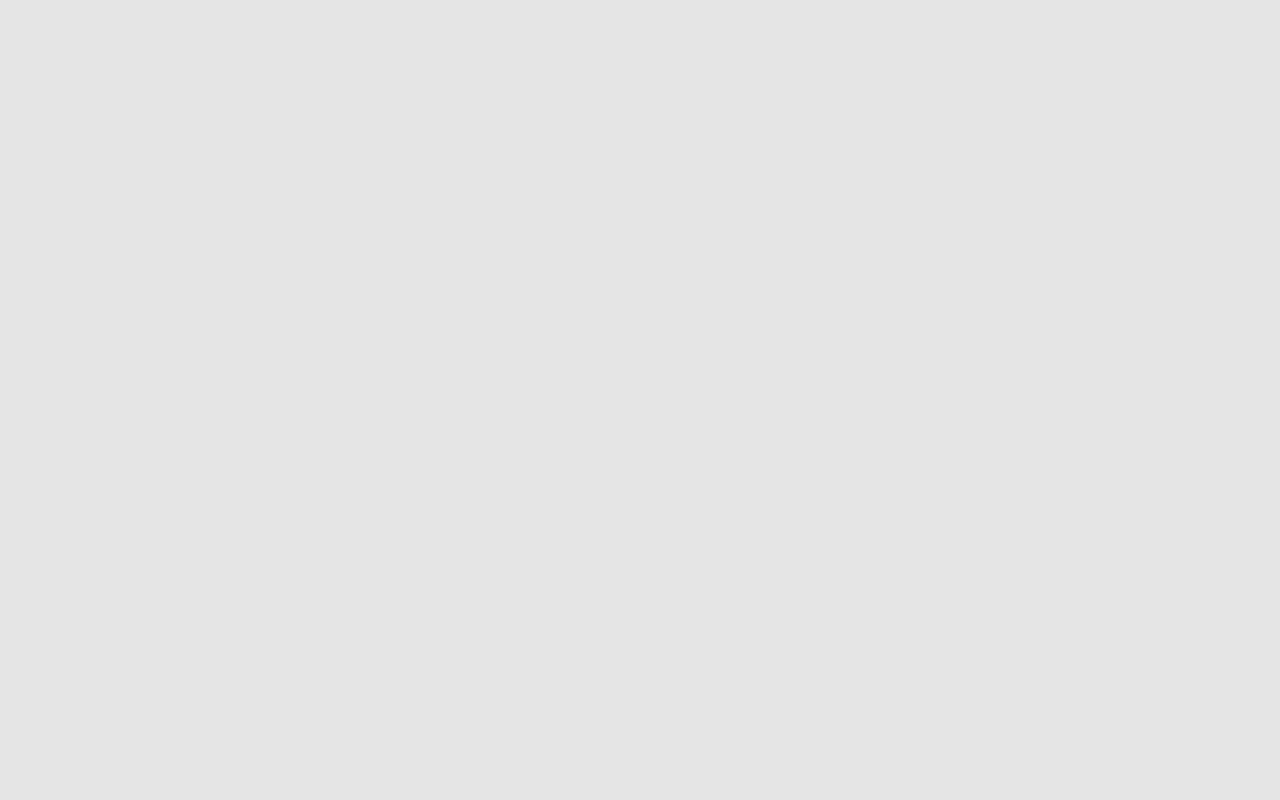
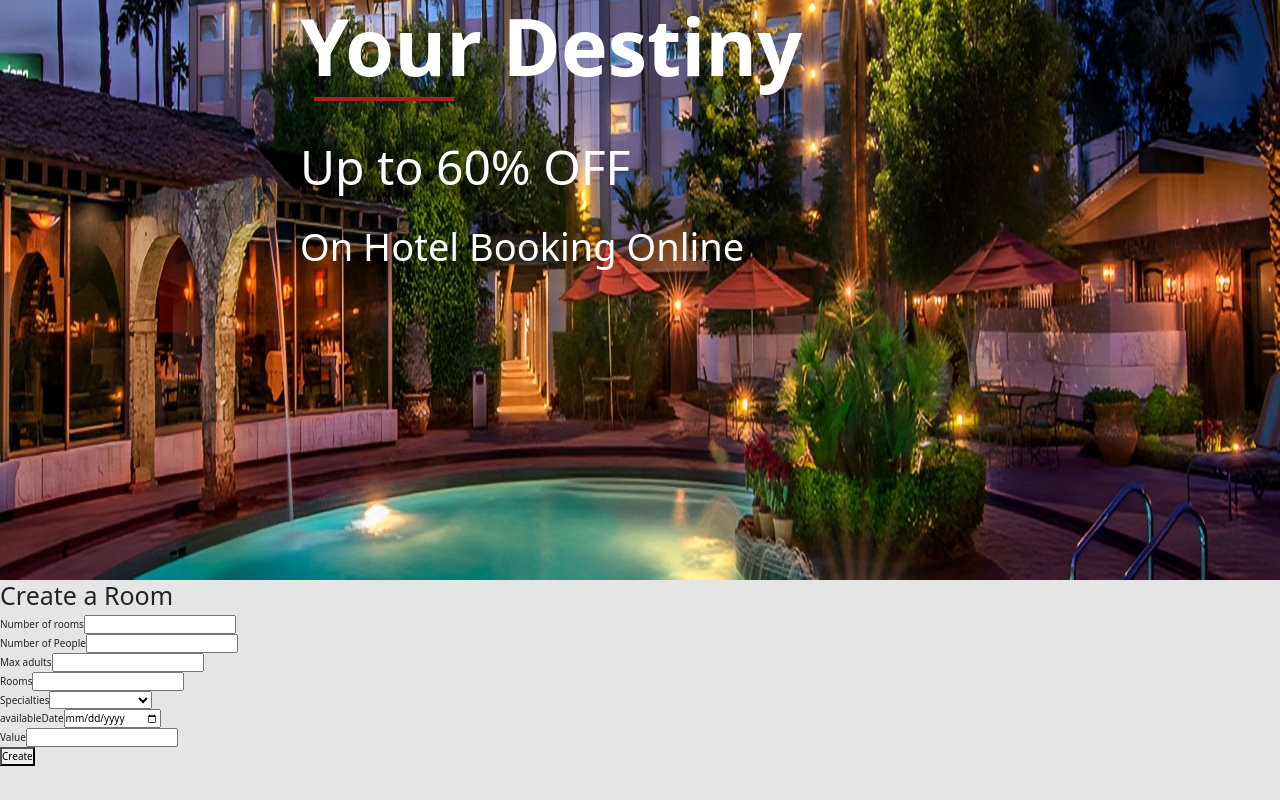
Before and after one commit to IgnacioPerezEtc/Proyecto-Final, a React (Vite) app in the folder client/: page /formRoom in a window 1280 px wide. Before the commit this address had no page. Shown: the part 220-1020 px from the top of the page. Before the commit the page ends 800 px from the top, so only its background shows below. Built offline with nearby package versions, Linux system fonts and the light colour scheme.

Commit message:
formulario de room y los rooms en hotelDetail

```diff
--- a/client/src/App.jsx
+++ b/client/src/App.jsx
@@ -9,6 +9,7 @@ import HotelDetail from "./components/HotelDetail/HotelDetail.jsx";
 import RoomDetail from "./components/RoomDetail/RoomDetail.jsx";
 // import 'bootstrap/dist/css/bootstrap.min.css';
 import FormHotels from "./components/FormHotels/FormHotels.jsx";
+import FormRooms from "./components/FormRooms/FormRooms.jsx"
 function App() {
   return (
     <Provider store={store}>
@@ -19,7 +20,7 @@ function App() {
             <Route path="/hotels" element={<Hotels />} />
             <Route path="/hotels/:id" element={<HotelDetail />} />
             <Route path="/aboutUs" element={<AboutUs />} />
-            <Route path="/form" element={<FormHotels />} />
+            <Route path="/formRoom" element={<FormRooms />} />
             <Route path="/rooms/:id" element={<RoomDetail />} />
             <Route path="/formHotels" element={<FormHotels />} />
           </Routes>
--- /dev/null
+++ b/client/src/components/FormRooms/FormRooms.jsx
@@ -0,0 +1,236 @@
+import React, { useState } from "react";
+import { useForm } from "react-hook-form";
+import { useDispatch } from "react-redux";
+import { createRoom } from "../../redux/actions";
+import {
+  descriptionValidator,
+  imageValidator,
+  nameValidator,
+  phoneValidator,
+} from "../FormHotels/validator.js";
+import style from "./FormRooms.module.css";
+import Header from "../Header/Header";
+import Footer from "../Footer/Footer";
+
+const FormRooms = () => {
+  const {
+    register,
+    formState: { errors },
+    handleSubmit,
+  } = useForm();
+  const specialties = [
+    "restaurant",
+    "pool",
+    "spa",
+    "free wifi",
+    "bar",
+    "conference room",
+    "game room",
+  ];
+  const dispatch = useDispatch();
+
+  const [input, setInput] = useState({
+    numRoom: "",
+    numPeople: "",
+    maxAdult: "",
+    maxChild: "",
+    specialties: [],
+    availableDate: "",
+    value: "",
+    hotelId: "",
+  });
+
+  const handleChange = (event) => {
+    setInput({
+      ...input,
+      [event.target.name]: event.target.value,
+    });
+  };
+
+  const handleCheckbox = (event) => {
+    setInput({
+      ...input,
+      parking: event.target.checked,
+    });
+  };
+
+  const handleSelect = (event) => {
+    if (!input.specialties.includes(event.target.value)) {
+      setInput({
+        ...input,
+        specialties: [...input.specialties, event.target.value],
+      });
+    }
+  };
+
+  const handleDelete = (event) => {
+    event.preventDefault();
+    let filterOfSpecialties = input.specialties.filter(
+      (specialties) => specialties !== event.target.value
+    );
+    setInput({
+      ...input,
+      specialties: filterOfSpecialties,
+    });
+  };
+
+  const onSubmit = (event) => {
+    dispatch(createRoom(input));
+    alert("The Room was created successfully");
+    setInput({
+      numRoom: "",
+      numPeople: "",
+      maxAdult: "",
+      maxChild: "",
+      specialties: [],
+      availableDate: "",
+      value: "",
+      hotelId: "",
+    });
+  };
+
+  return (
+    <div>
+      <Header />
+
+      <div className={style.containerForm}>
+        <h1 className={style.titleForm}>Create a Room</h1>
+        <form className={style.flexContainer} onSubmit={handleSubmit(onSubmit)}>
+          <div className={style.containerInput}>
+            <div className={style.flexInputs}>
+              <div>
+                <label>Number of rooms </label>
+                <input
+                  autoComplete="off"
+                  value={input.numRoom}
+                  name="numRoom"
+                  onChange={(event) => {
+                    handleChange(event);
+                  }}
+                  type="number"
+                />
+                {(errors.name?.type === "required" && (
+                  <span className={style.messageError}>Name is required.</span>
+                )) ||
+                  (errors.name?.type === "validate" && (
+                    <span className={style.messageError}>
+                      Ingrese nombre con 3 o mas letras
+                    </span>
+                  ))}
+              </div>
+              <div>
+                <label>Number of People</label>
+                <input
+                  autoComplete="off"
+                  value={input.numPeople}
+                  name="numPeople"
+                  onChange={(event) => {
+                    handleChange(event);
+                  }}
+                  type="number"
+                />
+              </div>
+            </div>
+          </div>
+          <div className={style.containerInput}>
+            <div className={style.flexInputs}>
+              <div>
+                <label>Max adults</label>
+                <input
+                  autoComplete="off"
+                  value={input.maxAdult}
+                  name="maxAdult"
+                  onChange={(event) => {
+                    handleChange(event);
+                  }}
+                  type="number"
+                />
+                {errors.description?.type === "validate" && (
+                  <span className={style.messageError}>
+                    Ingrese descripcion entre 5 o mas caracteres
+                  </span>
+                )}
+              </div>
+              <div>
+                <label>Rooms</label>
+                <input
+                  autoComplete="off"
+                  value={input.maxChild}
+                  name="maxChild"
+                  onChange={(event) => {
+                    handleChange(event);
+                  }}
+                  type="number"
+                />
+              </div>
+            </div>
+          </div>
+
+          <div className={style.containerInput}>
+            <div className={style.flexInputs}>
+              <div className={style.containerSelect}>
+                <label>Specialties</label>
+                <select
+                  defaultValue="title"
+                  onChange={(e) => handleSelect(e)}
+                  disabled={input.specialties.length === 5}
+                >
+                  <option value="title" disabled name=""></option>
+                  {specialties.map((specialties, index) => {
+                    return <option key={index}>{specialties}</option>;
+                  })}
+                </select>
+                <div className={style.containerInput}>
+                  {input.specialties?.map((specialties) => {
+                    return (
+                      <div key={specialties}>
+                        <p key={specialties}>{specialties}</p>
+                        <button
+                          value={specialties}
+                          onClick={(event) => handleDelete(event)}
+                        >
+                          x
+                        </button>
+                      </div>
+                    );
+                  })}
+                </div>
+
+                <div>
+                  <label>availableDate</label>
+                  <input
+                    type="date"
+                    onChange={(event) => {
+                      handleChange(event);
+                    }}
+                    name="availableDate"
+                    value={input.availableDate}
+                  />
+                </div>
+                <div>
+                  <label> Value </label>
+                  <input
+                    type="number"
+                    onChange={(event) => {
+                      handleChange(event);
+                    }}
+                    name="value"
+                    value={input.value}
+                  />
+                </div>
+              </div>
+            </div>
+          </div>
+          <div className={style.containerSend}>
+            <button className={style.buttonCreate} type="submit">
+              Create
+            </button>
+          </div>
+        </form>
+      </div>
+      <Footer />
+    </div>
+  );
+};
+
+export default FormRooms;
--- a/client/src/components/HotelDetail/HotelDetail.jsx
+++ b/client/src/components/HotelDetail/HotelDetail.jsx
@@ -45,7 +45,9 @@ const HotelDetail = () => {
 
               <div className={style.text}>
                 <p className={style.nameDescription}>Parking:</p>
-                <p className={style.content}>{hotelDetail.parking === true && <p>Yes</p> || <p>No</p>}</p>
+                <p className={style.content}>
+                  {(hotelDetail.parking === true && <p>Yes</p>) || <p>No</p>}
+                </p>
               </div>
               <div className={style.text}>
                 <p className={style.nameDescription}>Rating:</p>
@@ -76,10 +78,33 @@ const HotelDetail = () => {
           </div>
           <h2 className={style.roomsTitle}>
             Rooms
-            <p className={style.textRooms}>
+            <div className={style.textRooms}>
               Aqui se veran las rooms de {hotelDetail.name}
-              {hotelDetail.showRooms}
-            </p>
+              {hotelDetail.showRooms?.map((showRoom) => {
+                return (
+                  <div key={showRoom.id}>
+                    <h3>Number of rooms</h3>
+                    <p>{showRoom.numRoom}</p>
+                    <h3>Number of people</h3>
+                    <p>{showRoom.numPeople}</p>
+                    <h3>Max adults</h3>
+                    <p>{showRoom.maxAdult}</p>
+                    <h3>Max child</h3>
+                    <p>{showRoom.maxChild}</p>
+                    <h3>Specialties</h3>
+                    <div>
+                      {showRoom.specialties?.map((specialtie) => {
+                        <p>{specialtie}</p>;
+                      })}
+                    </div>
+                    <h3>Available Date</h3>
+                    <p>{showRoom.availableDate}</p>
+                    <h3>Value</h3>
+                    <p>{showRoom.value}</p>
+                  </div>
+                );
+              })}
+            </div>
           </h2>
         </div>
       )) || (
--- a/client/src/redux/actions.js
+++ b/client/src/redux/actions.js
@@ -71,7 +71,12 @@ export function createHotel(data) {
     return json;
   };
 }
-
+export function createRoom(data) {
+  return async function () {
+    const json = await axios.post("http://localhost:3001/rooms", data);
+    return json;
+  };
+}
 export const filterByLanguage = (payload) => {
   return {
     type: FILTER_BY_LANGUAGE,
```
Also changed, not shown: client/src/components/FormRooms/FormRooms.module.css (added).
